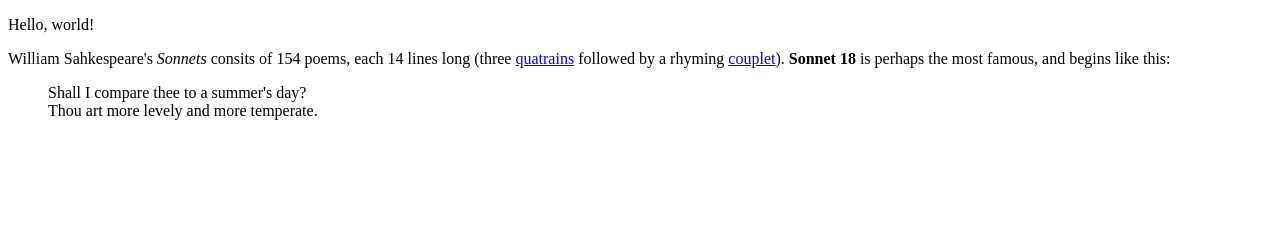
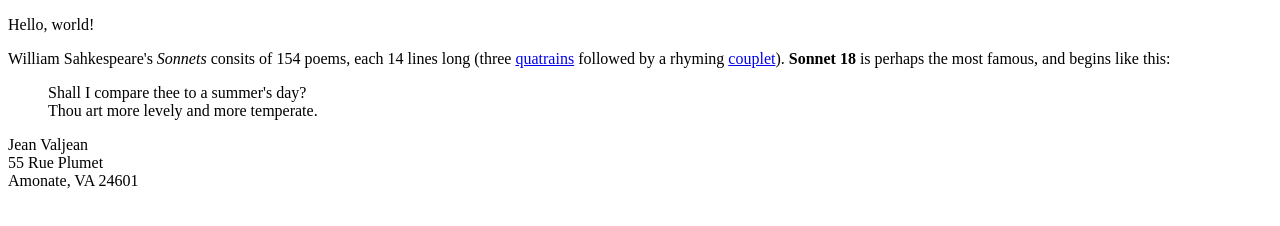
Before and after one commit to blane64/sample_website, a plain HTML site: page index.html in a window 1280 px wide. Drawn offline with Linux system fonts and the light colour scheme.

Commit message:
move of address to left

```diff
--- a/index.html
+++ b/index.html
@@ -18,6 +18,11 @@
     Shall I compare thee to a summer's day?<br>
     Thou art more levely and more temperate.
   </p>
-</blockqote>
+</blockquote>
+<p>
+  Jean Valjean<br>
+  55 Rue Plumet<br>
+  Amonate, VA 24601<br>
+</p>
 </body>
 </html>
```
